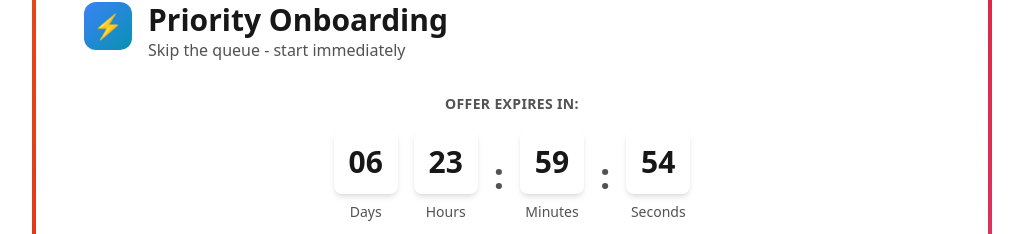
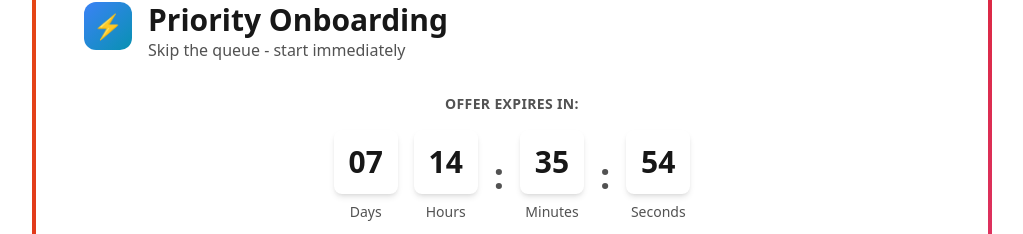
Before and after one commit to liszo/UAE-DS, a Next.js app: page /lp/ai-process-automation in a window 1280 px wide. Shown: the part 6775-7009 px from the top of the page, without its empty margins (128-1151 px from the left). Built offline with nearby package versions, Linux system fonts and the light colour scheme; no server answers; a web font is replaced by a local one.

Commit message:
fix: countdown modification

```diff
--- a/components/landing/CountdownTimer.tsx
+++ b/components/landing/CountdownTimer.tsx
@@ -24,8 +24,25 @@ export function CountdownTimer({
   useEffect(() => {
     setMounted(true)
 
-    // Set target to 7 days from current time
-    const target = targetDate || new Date(Date.now() + 7 * 24 * 60 * 60 * 1000)
+    // Calculate end of current week (Sunday at 23:59:59)
+    const getEndOfWeek = () => {
+      const now = new Date()
+      const currentDay = now.getDay() // 0 = Sunday, 1 = Monday, etc.
+
+      // Calculate days until Sunday
+      // If it's Sunday (0), target next Sunday (7 days)
+      // Otherwise, calculate days remaining in the week
+      const daysUntilSunday = currentDay === 0 ? 7 : 7 - currentDay
+
+      // Create target date for end of week (Sunday 23:59:59)
+      const endOfWeek = new Date(now)
+      endOfWeek.setDate(now.getDate() + daysUntilSunday)
+      endOfWeek.setHours(23, 59, 59, 999)
+
+      return endOfWeek
+    }
+
+    const target = targetDate || getEndOfWeek()
 
     const calculateTimeLeft = () => {
       const now = Date.now()
@@ -39,7 +56,16 @@ export function CountdownTimer({
           seconds: Math.floor((difference / 1000) % 60)
         })
       } else {
-        setTimeLeft({ days: 0, hours: 0, minutes: 0, seconds: 0 })
+        // When countdown reaches zero, reset to next week
+        const newTarget = getEndOfWeek()
+        const newDifference = newTarget.getTime() - now
+
+        setTimeLeft({
+          days: Math.floor(newDifference / (1000 * 60 * 60 * 24)),
+          hours: Math.floor((newDifference / (1000 * 60 * 60)) % 24),
+          minutes: Math.floor((newDifference / 1000 / 60) % 60),
+          seconds: Math.floor((newDifference / 1000) % 60)
+        })
       }
     }
 
```
Also changed, not shown: 1 other file (tests, documents, lock files or other folders).
